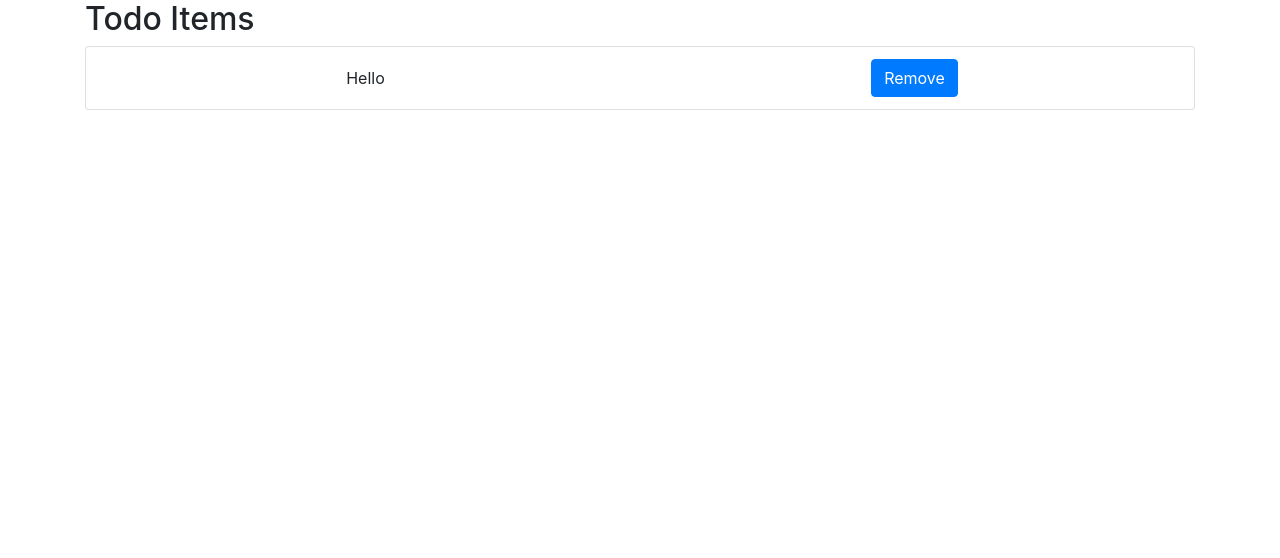
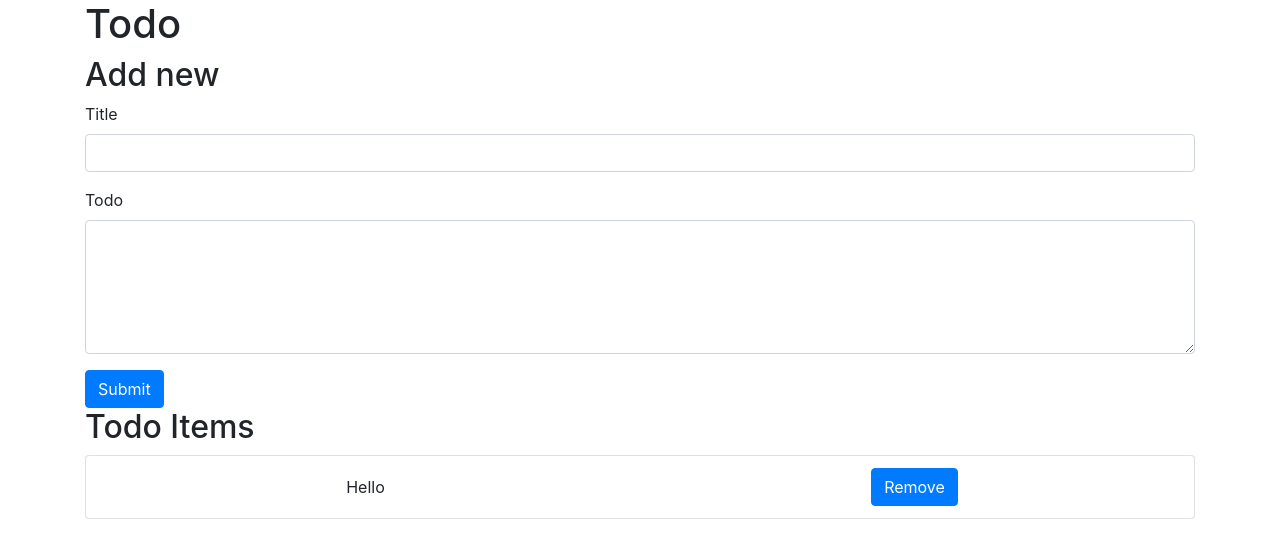
Before and after one commit to guoliang/react-todo, a React (Create React App) app: page / in a window 1280 px wide. Shown: the top 558 px of the page. Built offline with nearby package versions, Linux system fonts and the light colour scheme.

Commit message:
Adds todo add form

```diff
--- a/src/App.js
+++ b/src/App.js
@@ -2,6 +2,8 @@ import React, { useState } from "react";
 
 import Container from "react-bootstrap/Container";
 import ListGroup from "react-bootstrap/ListGroup";
+
+import TodoAddForm from "./components/TodoAddForm";
 import TodoItem from "./components/TodoItem";
 
 import "./App.css";
@@ -25,6 +27,8 @@ function App() {
 
 	return (
 		<Container>
+			<h1>Todo</h1>
+			<TodoAddForm allTodos={todos} addTodo={setTodo} />
 			<h2>Todo Items</h2>
 			<ListGroup>{todoList}</ListGroup>
 		</Container>
--- /dev/null
+++ b/src/components/TodoAddForm.js
@@ -0,0 +1,49 @@
+import React from "react";
+import PropTypes from "prop-types";
+
+import Button from "react-bootstrap/Button";
+import Form from "react-bootstrap/Form";
+
+const TodoAddForm = ({ allTodos, addTodo }) => {
+	const InputFieldID = "todoTitleFieldId";
+	const TextareaID = "todoTextareaId";
+
+	const onSubmitForm = ($event) => {
+		$event.preventDefault();
+
+		const todoElements = $event.target.elements;
+
+		const newTodo = {
+			id: Math.random(),
+			title: todoElements.namedItem(InputFieldID).value,
+			todo: todoElements.namedItem(TextareaID).value,
+		};
+
+		addTodo([newTodo, ...allTodos]);
+	};
+
+	return (
+		<>
+			<h2>Add new</h2>
+			<Form onSubmit={onSubmitForm}>
+				<Form.Group controlId={InputFieldID}>
+					<Form.Label>Title</Form.Label>
+					<Form.Control type="text" />
+				</Form.Group>
+				<Form.Group controlId={TextareaID}>
+					<Form.Label>Todo</Form.Label>
+					<Form.Control as="textarea" rows={5} />
+				</Form.Group>
+				<Button variant="primary" type="submit">
+					Submit
+				</Button>
+			</Form>
+		</>
+	);
+};
+
+TodoAddForm.propTypes = {
+	allTodos: PropTypes.array.isRequired,
+	addTodo: PropTypes.func.isRequired,
+};
+export default TodoAddForm;
```
